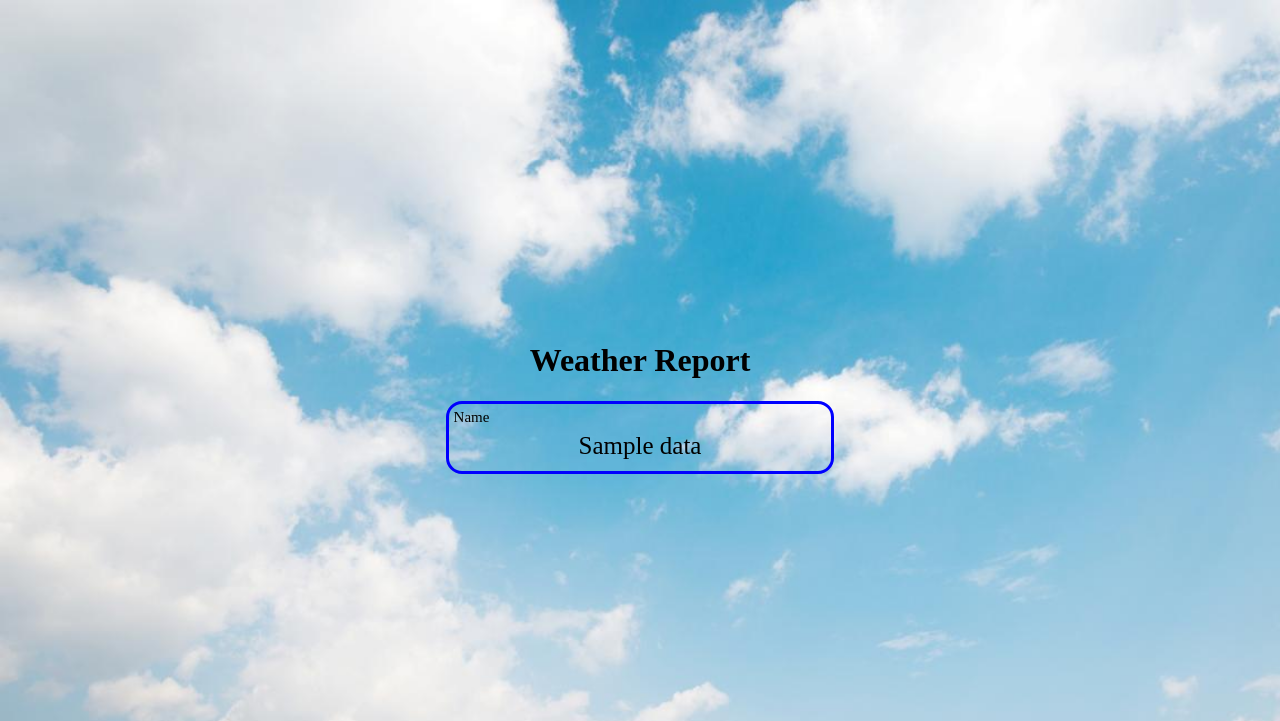
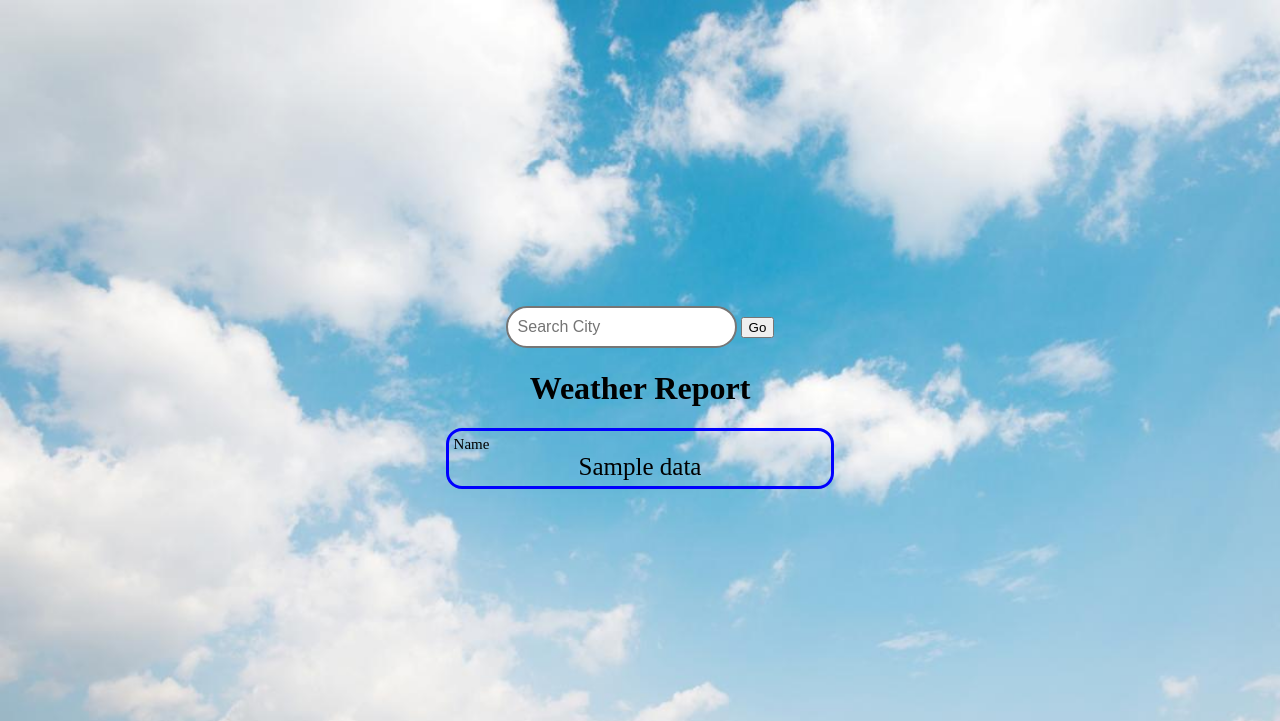
Before and after one commit to spectre900/Flask-Weather-Application, a Flask app: template templates/home.html in a window 1280 px wide. Shown: the top 721 px of the page. Run offline with Flask 2, Linux system fonts and the light colour scheme; the template is opened without the code that fills it: most values are stand-ins (such as "Sample title", 1, 10 or a date in 2020).

Commit message:
added search bar

```diff
--- a/static/styles/main.css
+++ b/static/styles/main.css
@@ -2,6 +2,16 @@ body{
     background-image: url('../images/background.jpg');
     background-repeat: no-repeat;
     background-size: cover;
+}
+:focus {
+    outline-color: transparent;
+    outline-style: none;
+  }
+.search{
+    padding: 10px;
+    font-size: medium;
+    border-radius: 2em;
+    border-style: solid;
 }
 .center_box{
     top: 0;
@@ -28,5 +38,5 @@ body{
 .card_body{
     font-size: 25px;
     text-align: center;
-    margin: 0.25em 5em;
+    margin: 0em 5em;
 }
--- a/templates/home.html
+++ b/templates/home.html
@@ -5,6 +5,10 @@
 	</head>
 	<body>
 		<div class='center_box'>
+			<form>
+				<input class='search' type='text' placeholder='Search City' name='search' required>
+				<button type='submit'>Go</button>
+			</form>
 			<h1>Weather Report</h1>
 			{%for key in data.keys() %}
 				<div class='card'>
--- a/weather.py
+++ b/weather.py
@@ -1,4 +1,4 @@
-from flask  import Flask,render_template
+from flask  import Flask,render_template,request
 
 from config import URL,CITY,API_KEY
 
@@ -22,7 +22,11 @@ def getData(SELECTED_CITY=CITY):
 
 app = Flask(__name__)
 
-@app.route('/')
+@app.route('/',methods=['GET','POST'])
 def home():
-        data=getData()
-        return render_template('home.html',data=data)
+		data={}
+		if request.args.get('search'):
+			data=getData(request.args.get('search'))
+		else:
+			data=getData()
+		return render_template('home.html',data=data)
```
